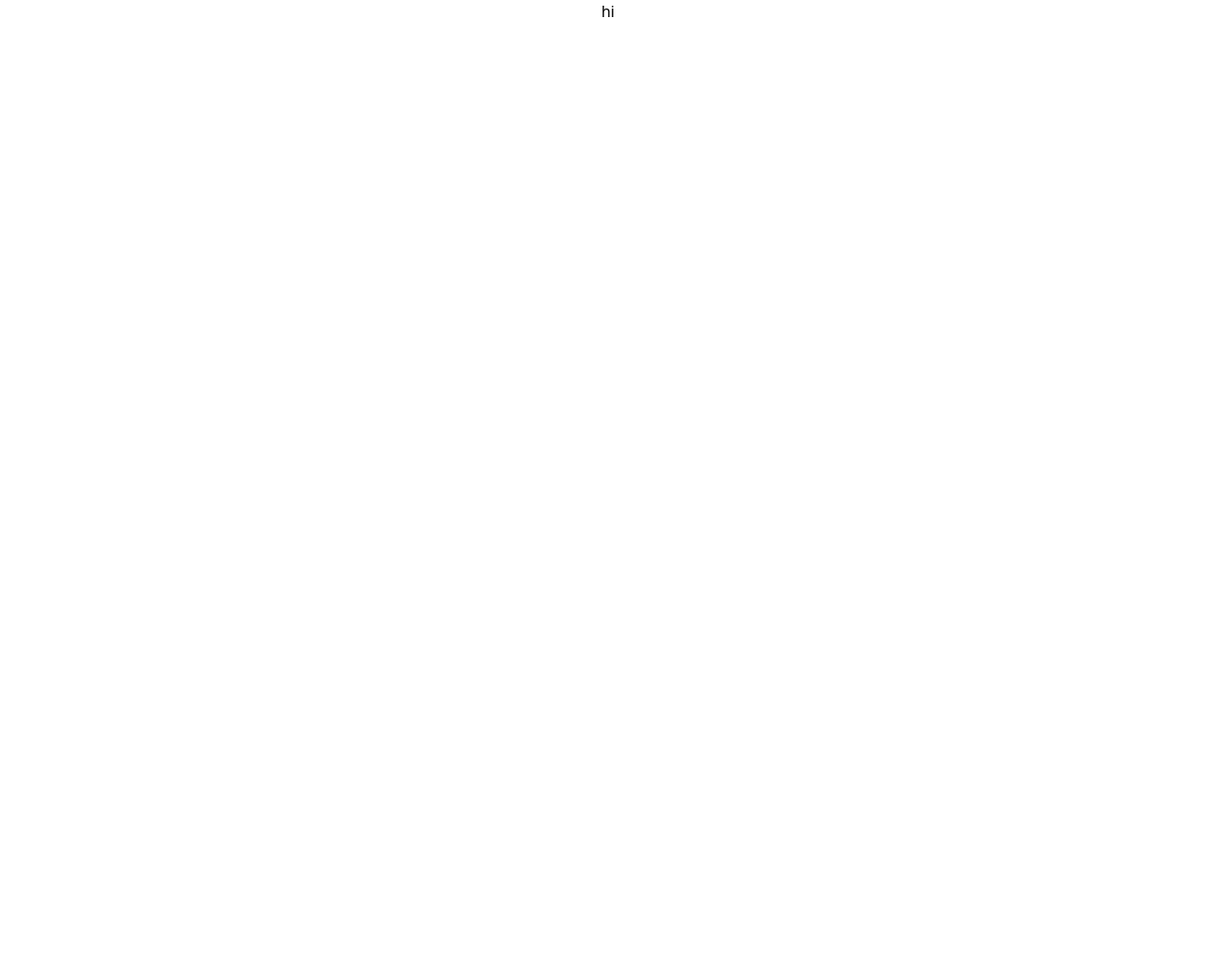
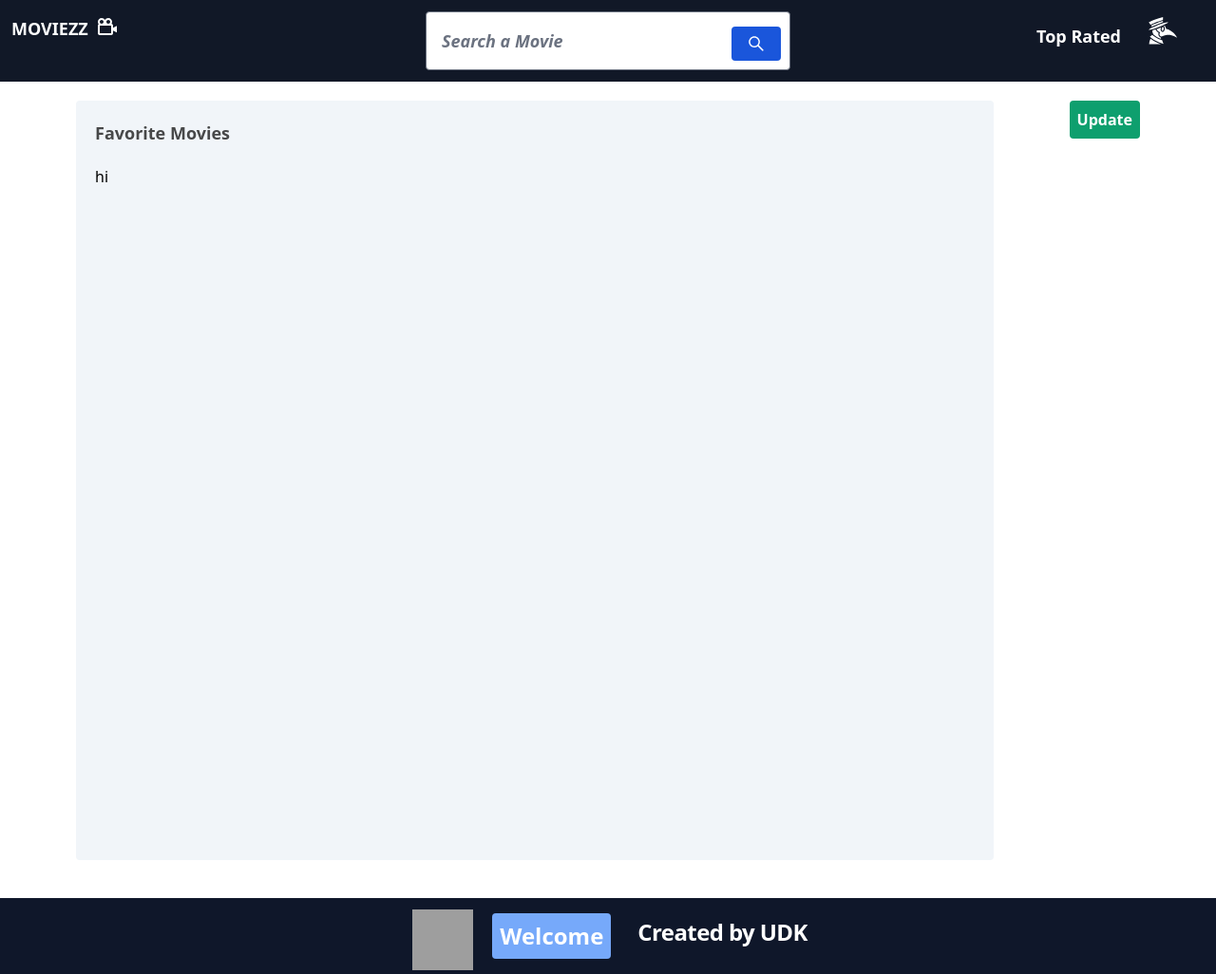
Before and after one commit to UlasDoruk/MOVIEZZ, a React (Create React App) app: page /profile/1 in a window 1280 px wide. Shown: the whole page at 95% size. Before the commit the page ends 800 px from the top, so only its background shows below. Built offline with nearby package versions, Linux system fonts and the light colour scheme; grey boxes are pictures that could not be loaded.

Commit message:
profile page

```diff
--- a/src/Pages/Profile/ProfilePage.js
+++ b/src/Pages/Profile/ProfilePage.js
@@ -1,13 +1,116 @@
-import { logout } from '../../redux/firebaseSlice'
-import { useDispatch } from 'react-redux'
+import { useState } from "react";
+import Footer from "../../components/Footer";
+import { useNavigate } from "react-router-dom";
+
+// Icon
+import {IoCloseSharp} from "react-icons/io5"
+
+// Firebase
+import { logout } from "../../redux/firebaseSlice";
+
+// Redux
+import { useDispatch, useSelector } from "react-redux";
+import Navbar from "../../components/Navbar";
 
 function ProfilePage() {
+  const dispatch = useDispatch();
+  const navigate = useNavigate();
 
-    const dispatch = useDispatch()
+  const user = useSelector((state) => state.auth.user);
+
+  const [email, setEmail] = useState("");
+  const [password, setPassword] = useState("");
+  const [displayName, setDisplayName] = useState("");
+  let [updateSection,setUpdateSection] = useState(false)
+
+  const handleLogout = () => {
+    dispatch(logout());
+    navigate("/", { replace: true });
+  };
+
+  const handleUpdateSection = ()=>{
+    (updateSection === false ?
+         setUpdateSection(true) :
+         setUpdateSection(false)
+         )
+  }
 
   return (
-    <div>hi</div>
-  )
+    <>
+    <Navbar/>
+      <div className="flex justify-start">
+        <div className="bg-slate-100 rounded p-5 mt-5 w-screen h-screen ml-20">
+          <p className="text-left font-bold text-lg opacity-70 ">
+            Favorite Movies
+          </p>
+          <div className="w-full h-full flex justify-start mt-5">hi</div>
+        </div>
+        {updateSection ? (
+          <div className="flex justify-center text-lg text-white  font-bold bg-blue-100 p-5 rounded mt-5 ml-20 mr-20 h-min">
+            <form className="gap-4 flex flex-col items-end">
+              <button
+                className=" text-black mb-0 w-min rounded bg-red-500"
+                onClick={handleUpdateSection}
+              >
+                <IoCloseSharp className="w-6 h-6" />
+              </button>
+              <div className=" flex-col">
+                <h2 className="text-black text-left">E-mail</h2>
+                <input
+                  type={"email"}
+                  placeholder={user.email}
+                  value={email}
+                  className="rounded"
+                ></input>
+                <button className="bg-green-500 p-2 rounded w-full mt-1">
+                  Update
+                </button>
+              </div>
+              <div>
+                <h2 className="text-black text-left">Password</h2>
+                <input
+                  type={"password"}
+                  placeholder={user.password}
+                  value={password}
+                  className="rounded"
+                ></input>
+                <button className="bg-green-500  p-2 rounded w-full mt-1">
+                  Update
+                </button>
+              </div>
+              <div>
+                <h2 className="text-black text-left">Profile Name</h2>
+                <input
+                  type={"text"}
+                  placeholder={user.displayName}
+                  value={displayName}
+                  className="rounded"
+                ></input>
+                <button className="bg-green-500  p-2 rounded w-full mt-1">
+                  Update
+                </button>
+              </div>
+              <button
+                className="rounded bg-red-600 p-2 w-full mt-5 text-lg font-bold text-white"
+                onClick={handleLogout}
+              >
+                Logout
+              </button>
+            </form>
+          </div>
+        ) : (
+          <button
+            onClick={handleUpdateSection}
+            className="bg-green-500 p-2 font-bold text-white ml-20 mr-20 h-min mt-5 rounded"
+          >
+            Update
+          </button>
+        )}
+      </div>
+
+      <Footer />
+    </>
+  );
 }
 
-export default ProfilePage
+export default ProfilePage;
--- a/src/components/Footer.js
+++ b/src/components/Footer.js
@@ -16,7 +16,7 @@ function Footer() {
         ></img>
       </a>
       {user ? (
-        <p className="bg-blue-400 rounded  lg:p-2 p-1 mx-5 my-4">Welcome {user.email}</p>
+        <p className="bg-blue-400 rounded  lg:p-2 p-1 mx-5 my-4">Welcome {user.displayName}</p>
       ) : (
         <p className="bg-blue-400 rounded  lg:p-2 p-1 mx-5 my-4">Welcome</p>
       )}
--- a/src/components/Navbar.js
+++ b/src/components/Navbar.js
@@ -12,6 +12,7 @@ import { fetchTopRatedMovies } from "../redux/fetchApı";
 // Icon
 import { BiCameraMovie } from "react-icons/bi";
 import { MdOutlineFormatAlignJustify } from "react-icons/md";
+import { GiPlagueDoctorProfile } from "react-icons/gi";
 
 function Navbar() {
 
@@ -48,7 +49,7 @@ function Navbar() {
       <Link to={"/"}>
         <p className="flex justify-center lg:hover:scale-110 underline lg:no-underline hover:decoration-white decoration-transparent mt-1">
           <span className="lg:contents hidden">MOVIEZZ</span>
-          <BiCameraMovie className="mt-1 ml-2" />
+          <BiCameraMovie className="mt-0 ml-2 w-6 h-6" />
         </p>
       </Link>
       <SearchBar />
@@ -62,8 +63,8 @@ function Navbar() {
           </p>
         </Link>
         {user && (
-          <Link to={`/profile/${user.id}`}>
-            <p className="hover:bg-gray-700 rounded  p-2">Profile</p>
+          <Link to={`/profile/${user.uid}`}>
+            <GiPlagueDoctorProfile className="w-8 h-8 mr-5 ml-5 hover:scale-125" />
           </Link>
         )}
         {!user && (
@@ -99,9 +100,13 @@ function Navbar() {
               Top Rated
             </p>
           </Link>
-          {!user && (
+          {!user ? (
             <Link to={"/login"}>
               <p className=" p-2 ">Login</p>
+            </Link>
+          ) : (
+            <Link to={`/profile/${user.uid}`}>
+              <p className="p-2">Profile</p>
             </Link>
           )}
         </div>
--- a/src/redux/firebaseSlice.js
+++ b/src/redux/firebaseSlice.js
@@ -3,18 +3,19 @@ import { createSlice } from "@reduxjs/toolkit";
 const firebaseSlice = createSlice({
     name : "auth",
     initialState:{
-        user : JSON.parse(localStorage.getItem("user")) ?? false
+        user : []
     },
     reducers:{
         getRegister : (state,action)=>{
-            localStorage.setItem("user",JSON.stringify(action.payload))
+            // localStorage.setItem("user",JSON.stringify(action.payload))
             state.user = action.payload
         },
         login:(state,action)=>{
-            localStorage.setItem("user",JSON.stringify(action.payload))
+            // localStorage.setItem("user",JSON.stringify(action.payload))
             state.user = action.payload
         },logout :(state)=>{
-            localStorage.removeItem("user")
+            // localStorage.removeItem("user")
+            state.user = []
             state.user = false
         }
     }
```
